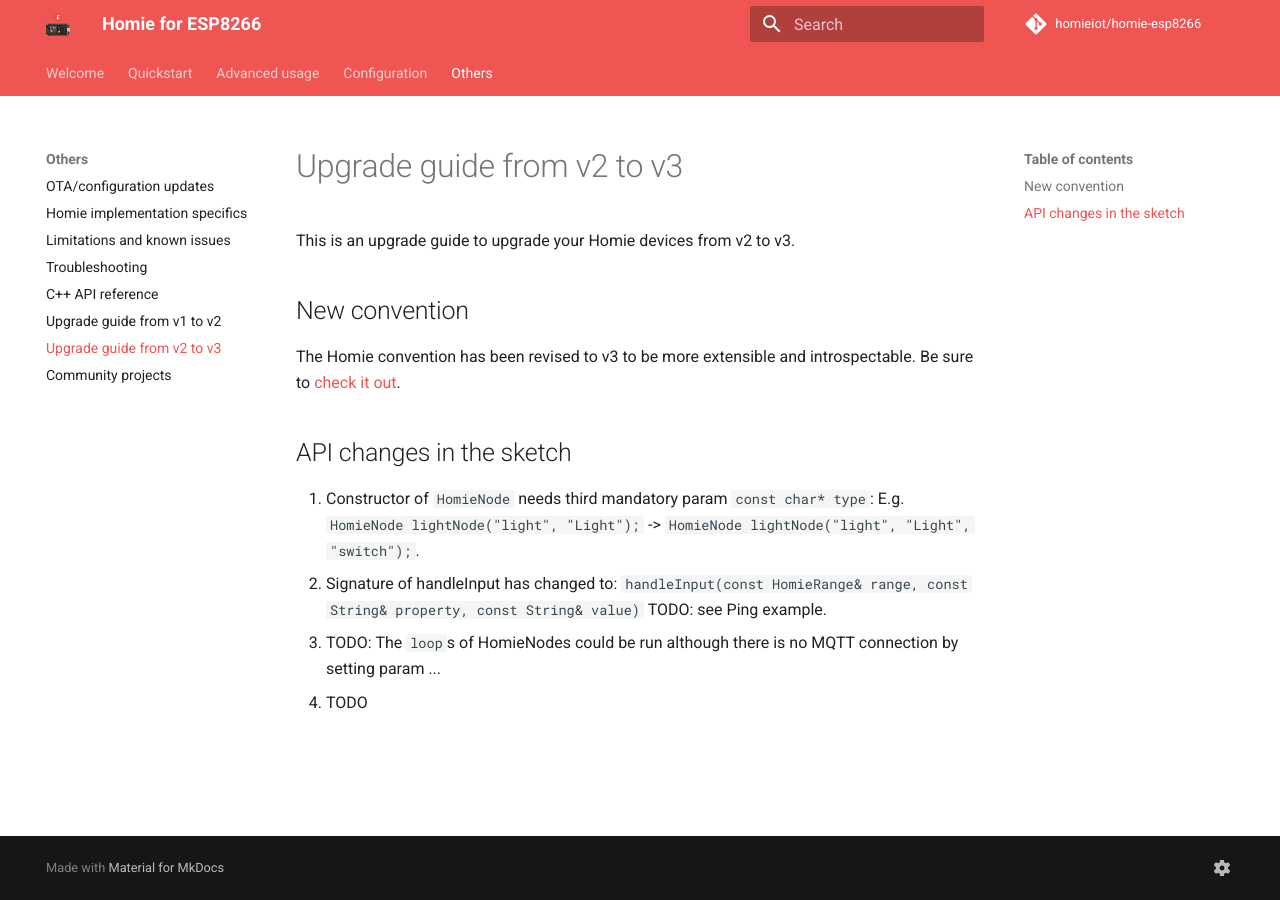
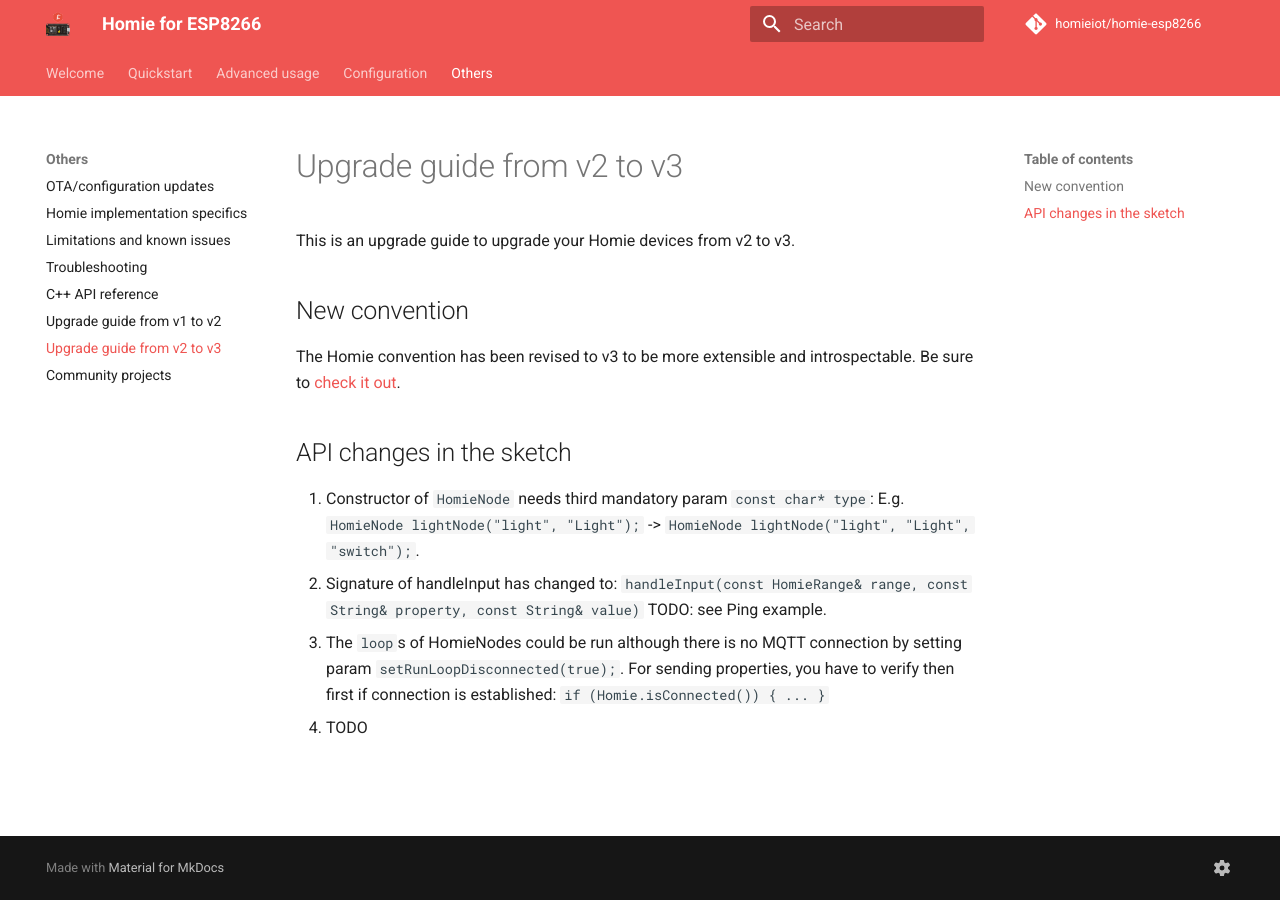
Before and after one commit to homieiot/homie-esp8266, an MkDocs documentation site: the page built from docs/others/upgrade-guide-from-v2-to-v3.md, in a window 1280 px wide. Built offline with MkDocs 1.6.1 and Material for MkDocs 9.7.7, drawn with Linux system fonts in a browser that asks for light colours; comment, search, counter and statistics services are not loaded; old or Windows-style settings are respelled for this version of MkDocs.

Commit message:
details added: setRunLoopDisconnected(true)

```diff
--- a/docs/others/upgrade-guide-from-v2-to-v3.md
+++ b/docs/others/upgrade-guide-from-v2-to-v3.md
@@ -10,5 +10,6 @@
    E.g. `HomieNode lightNode("light", "Light");` -> `HomieNode lightNode("light", "Light", "switch");`.
 2. Signature of handleInput has changed to: `handleInput(const HomieRange& range, const String& property, const String& value)`
    TODO: see Ping example.
-3. TODO: The `loop`s of HomieNodes could be run although there is no MQTT connection by setting param ...
+3. The `loop`s of HomieNodes could be run although there is no MQTT connection by setting param `setRunLoopDisconnected(true);`.
+   For sending properties, you have to verify then first if connection is established: `if (Homie.isConnected()) { ... }`
 4. TODO
```
